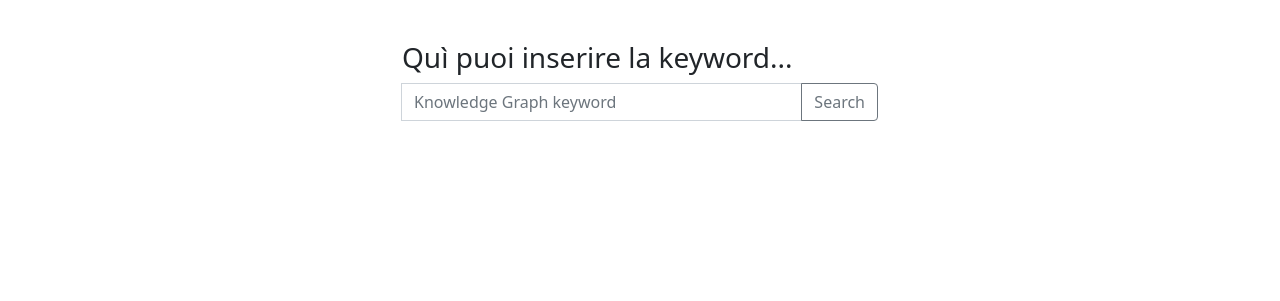
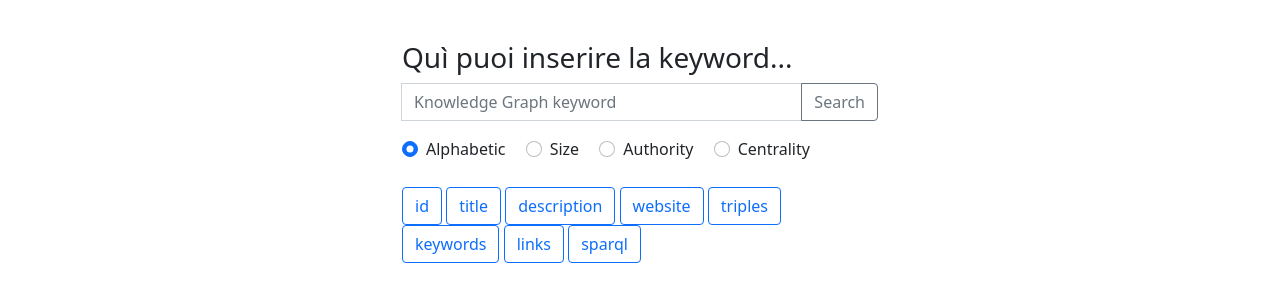
Before and after one commit to GabrieleT0/knowledge_graph_search_engine, a website: page index.html in a window 1280 px wide. Shown: the part 63-364 px from the top of the page. Drawn offline with nearby package versions, Linux system fonts and the light colour scheme.

Commit message:
ranking mangement on the interface added

```diff
--- a/index.html
+++ b/index.html
@@ -14,14 +14,28 @@
     <script>
         $(document).ready(function(){
 
+          /*
+          $('#rankingForm input').on('change', function() {
+            alert($('input[name=rankingOptions]:checked', '#rankingForm').val());
+          });*/
+
           $("#searchButton").click(function(){
               var target = $('#searchValue').val();
-                console.log(target);
+              var rankingMode = $('input[name=rankingOptions]:checked', '#rankingForm').val();
+
+              var tags = new Array();
+              $.each($("input[name='tagSelection']:checked"), function() {
+                tags.push($(this).val());
+                // or you can do something to the actual checked checkboxes by working directly with  'this'
+                // something like $(this).hide() (only something useful, probably) :P
+              });
+
+              console.log(rankingMode);
               if(target != ''){
                 $("#accordionPanels").html("");
 
                 $.ajax({
-                      url: "/brutalSearch?keyword="+target,
+                    url: "/brutalSearch?keyword="+target+"&rankBy="+rankingMode,
                     success: function(result){
                         var i = 0;
                         for(kg in result){
@@ -120,7 +134,7 @@
           </button>
           <div class="collapse navbar-collapse" id="navbarNavAltMarkup">
             <div class="navbar-nav">
-              <a class="nav-link active" aria-current="page" href="#">Home</a>
+              <a class="nav-link active" aria-current="page" href="http://localhost:8080">Home</a>
               <a class="nav-link" href="#">Features</a>
               <a class="nav-link" href="#">About</a>
 
@@ -136,6 +150,52 @@
             <input id="searchValue" type="text" class="form-control" placeholder="Knowledge Graph keyword"  aria-describedby="button-addon2">
             <button class="btn btn-outline-secondary" type="button" id="searchButton">Search</button>
         </div>
+
+        <form id="rankingForm">
+          <div class="form-check form-check-inline">
+            <input class="form-check-input" type="radio" name="rankingOptions" id="radioAlph" value="name" checked>
+            <label class="form-check-label" for="radioSize">Alphabetic</label>
+          </div>
+          <div class="form-check form-check-inline">
+            <input class="form-check-input" type="radio" name="rankingOptions" id="radioSize" value="size">
+            <label class="form-check-label" for="radioSize">Size</label>
+          </div>
+          <div class="form-check form-check-inline">
+            <input class="form-check-input" type="radio" name="rankingOptions" id="radioAuth" value="authority">
+            <label class="form-check-label" for="radioAuth">Authority</label>
+          </div>
+          <div class="form-check form-check-inline">
+            <input class="form-check-input" type="radio" name="rankingOptions" id="radioCentr" value="centrality">
+            <label class="form-check-label" for="radioCentr">Centrality</label>
+          </div>
+        </form><br>
+
+        <form id="tagForm">
+          <input type="checkbox" class="btn-check" name="tagSelection" id="checkId" autocomplete="off" value="id">
+          <label class="btn btn-outline-primary" for="checkId">id</label>
+
+          <input type="checkbox" class="btn-check" name="tagSelection" id="checkTitle" autocomplete="off" value="title">
+          <label class="btn btn-outline-primary" for="checkTitle">title</label>
+
+          <input type="checkbox" class="btn-check" name="tagSelection" id="checkDescription" autocomplete="off" value="description">
+          <label class="btn btn-outline-primary" for="checkDescription">description</label>
+
+          <input type="checkbox" class="btn-check" name="tagSelection" id="checkWebsite" autocomplete="off" value="website">
+          <label class="btn btn-outline-primary" for="checkWebsite">website</label>
+
+          <input type="checkbox" class="btn-check" name="tagSelection" id="checkTriples" autocomplete="off" value="triples">
+          <label class="btn btn-outline-primary" for="checkTriples">triples</label>
+
+          <input type="checkbox" class="btn-check" name="tagSelection" id="checkKeywords" autocomplete="off" value="keywords">
+          <label class="btn btn-outline-primary" for="checkKeywords">keywords</label>
+
+          <input type="checkbox" class="btn-check" name="tagSelection" id="checkLinks" autocomplete="off" value="links">
+          <label class="btn btn-outline-primary" for="checkLinks">links</label>
+
+          <input type="checkbox" class="btn-check" name="tagSelection" id="checkSparql" autocomplete="off" value="sparql">
+          <label class="btn btn-outline-primary" for="checkSparql">sparql</label>
+
+        </form>
 
     </div>
 
--- a/server_express.js
+++ b/server_express.js
@@ -24,7 +24,8 @@ app.get('/brutalSearch', (req, res) => {
     const myURL = new URL(req.url, 'https://127.0.0.1:'+PORT);
     console.log(myURL);
     var keyword = myURL.searchParams.get('keyword');
-    var results = querier.brutalSearch(keyword);
+    var rankingMode = myURL.searchParams.get('rankBy');
+    var results = querier.brutalSearch(keyword, rankingMode);
     console.log(keyword);
     //per adesso inviamo la stessa key inserita, in seguito
     // i risultati della ricerca su lod cloud/datahub o un aggregato di entrambi
```
Lines whose indentation alone changed are shown as unchanged.
